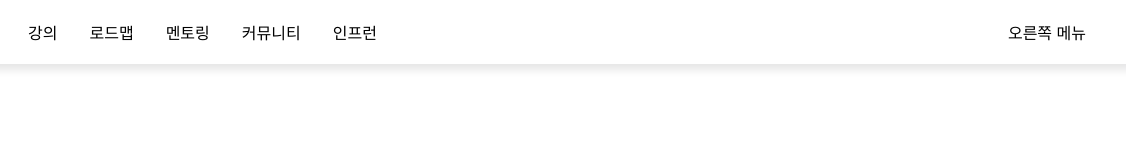
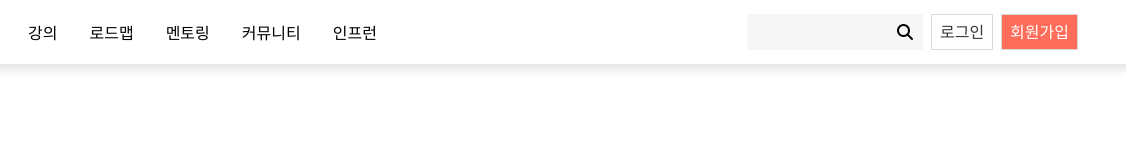
Before and after one commit to kimjungmini/inflearn-clone, a website: page index.html in a window 1280 px wide. Shown: the full height of the page, 154-1280 px from the left. Drawn offline with Linux system fonts and the light colour scheme.

Commit message:
header 작업완료

```diff
--- a/index.html
+++ b/index.html
@@ -16,6 +16,7 @@
 </head>
 <body>
   <div id="root">
+    <!-- HEADER START -->
     <header id="header">
       <nav class="navbar">
         <div class="container">
@@ -66,13 +67,23 @@
                 </li>
               </ul>
               <div class="right-menu">
-                오른쪽 메뉴
+                <div class="search-box">
+                  <input type="text" class="search" />
+                  <i class="fas fa-search search-icon"></i>
+                </div>
+                <div class="btn-group">
+                  <a href="#" class="btn">로그인</a>
+                  <a href="#" class="btn btn-primary">회원가입</a>
+                </div>
               </div>
             </div>
           </div>
         </div>
       </nav>
     </header>
+    <!-- HEADER END -->
+
+
   </div>
 </body>
 </html>
--- a/scss/main.scss
+++ b/scss/main.scss
@@ -5,6 +5,18 @@ $green: #1dc078;
   margin: 0 auto;
 }
 
+.btn{
+  background-color: #fff;
+  color: #363636;
+  border: 1px solid #DBDBDB;
+  padding: 8px;
+  margin-right: 8px;
+}
+
+.btn-primary{
+  background-color: #ff6d5a;
+  color: #fff;
+}
 // HEADER
 #header {
   position: fixed;
@@ -59,7 +71,7 @@ $green: #1dc078;
           color: #000;
           width: 180px;
           height: 410px;
-          top: 37px;
+          top: 40px;
           left: -10px;
           box-shadow: 8px 5px 8px 1px rgba(0, 10, 18, 0.1);
 
@@ -85,6 +97,44 @@ $green: #1dc078;
     .right-menu{
       position: absolute;
       right: 0;
+      display: flex;
+
+      .search-box{
+        position: relative;
+        margin-right: 8px;
+
+        .search{
+          background-color: #f6f6f6;
+          padding: 5px 9px;
+          height: 36px;
+          width: 176px;
+          border: none;
+
+          &:hover{
+            border: 1px solid #b5b5b5;
+          }
+
+          &:focus{
+            border-color: $green;
+            outline: 2px solid $green;
+          }
+        }
+
+        .search-icon{
+          position: absolute;
+          right: 10px;
+          top: 10px;
+        }
+
+      }
+
+      .btn-group{
+        display: flex;
+
+        a{
+          text-decoration: none;
+        }
+      }
     }
   }
 }
```
Also changed, not shown: README.md, css/main.css, 1 other file.
